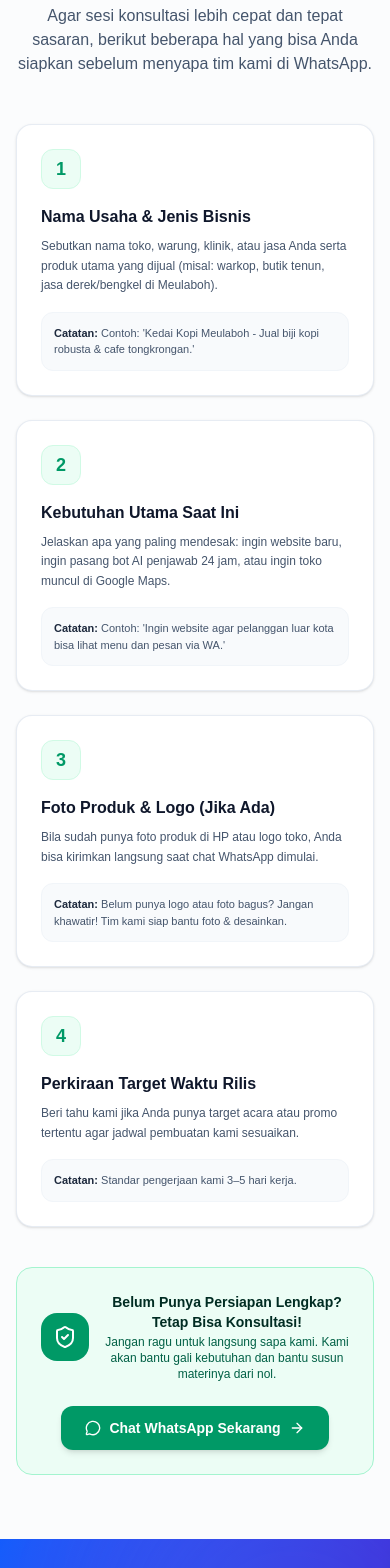
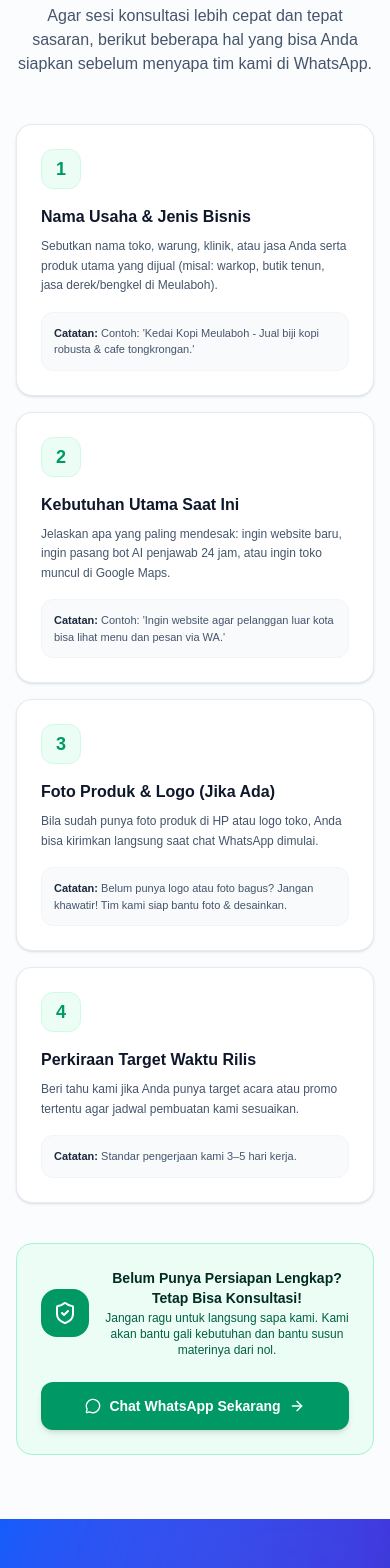
Before and after one commit to EdaKhaY-Studio/webpda, a Next.js app in the folder frontend/: page / in a window 390 px wide. Shown: the part 9520-11088 px from the top of the page. Built offline with nearby package versions, Linux system fonts and the light colour scheme.

Commit message:
fix(chat-whatsapp): sempurnakan responsivitas tombol melayang safe-area dan tata letak panduan chat

```diff
--- a/frontend/src/components/ChatGuidance.tsx
+++ b/frontend/src/components/ChatGuidance.tsx
@@ -103,7 +103,7 @@ export default function ChatGuidance({ compact = false }: ChatGuidanceProps) {
         </div>
 
         {/* 4 Steps Grid */}
-        <div className="grid grid-cols-1 md:grid-cols-2 lg:grid-cols-4 gap-6">
+        <div className="grid grid-cols-1 sm:grid-cols-2 lg:grid-cols-4 gap-4 sm:gap-6">
           {guidanceSteps.map((item) => (
             <div
               key={item.step}
@@ -149,7 +149,7 @@ export default function ChatGuidance({ compact = false }: ChatGuidanceProps) {
             href={waUrl}
             target="_blank"
             rel="noopener noreferrer"
-            className="inline-flex items-center gap-2 rounded-xl bg-emerald-600 px-6 py-3 text-sm font-bold text-white shadow-md hover:bg-emerald-700 active:scale-[0.98] transition-all shrink-0"
+            className="flex w-full sm:w-auto items-center justify-center gap-2 rounded-xl bg-emerald-600 px-6 py-3.5 text-sm font-bold text-white shadow-md hover:bg-emerald-700 active:scale-[0.98] transition-all shrink-0 min-h-[44px]"
           >
             <MessageCircle className="h-4 w-4" />
             <span>Chat WhatsApp Sekarang</span>
--- a/frontend/src/components/FloatingWhatsApp.tsx
+++ b/frontend/src/components/FloatingWhatsApp.tsx
@@ -58,7 +58,7 @@ export default function FloatingWhatsApp() {
         />
       )}
 
-      <div className="fixed bottom-4 right-4 sm:bottom-6 sm:right-6 z-50 flex flex-col items-end">
+      <div className="fixed bottom-4 right-4 sm:bottom-6 sm:right-6 z-50 flex flex-col items-end pb-[env(safe-area-inset-bottom,0px)]">
       {/* WhatsApp Dialog Popup Card */}
       {isOpen && (
         <div className="mb-3 w-[calc(100vw-2rem)] sm:w-96 max-w-sm overflow-hidden rounded-2xl bg-white shadow-2xl border border-slate-200/80 transition-all animate-in fade-in slide-in-from-bottom-4 duration-200">
```
